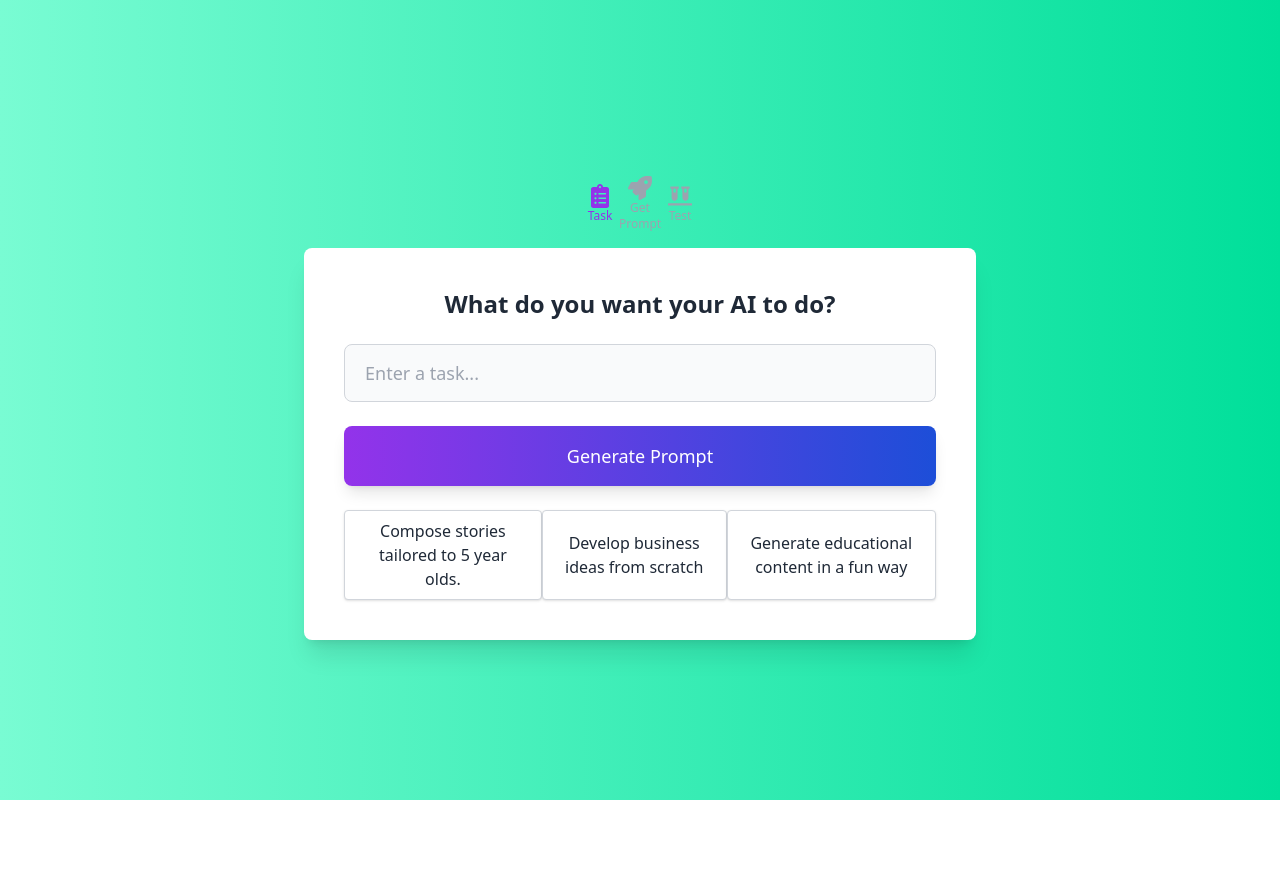
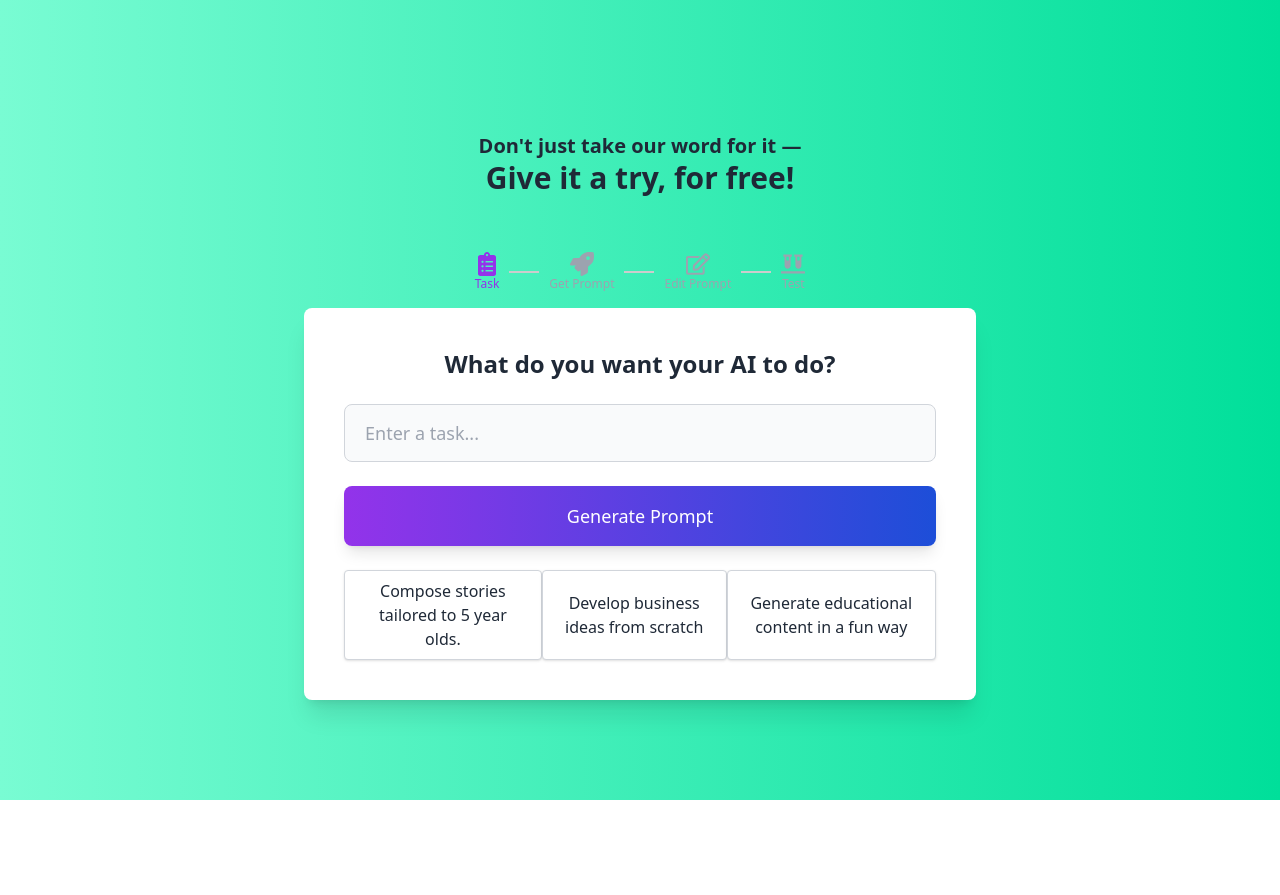
Before and after one commit to galcohavy10/GlidePrompt, a React (Create React App) app in the folder src/frontend/: page / in a window 1280 px wide. Shown: the part 800-1695 px from the top of the page. Built offline with nearby package versions, Linux system fonts and the light colour scheme.

Commit message:
basic demo status on all steps

```diff
--- a/src/frontend/src/components/Demo/Demo.jsx
+++ b/src/frontend/src/components/Demo/Demo.jsx
@@ -1,8 +1,8 @@
 import React, { useState, useEffect } from 'react';
 import axios from 'axios';
 import TestResponses from './TestResponses';
+import { DemoStatusBar } from './DemoStatusBar';  // Import the new component
 import Lottie from 'react-lottie';
-import { FaClipboardList, FaRocket, FaVials } from "react-icons/fa";
 import animationData from '../../assets/Animation-loadingBot.json'; // Import your Lottie JSON file
 
 function Demo() {
@@ -12,11 +12,6 @@ function Demo() {
   const [taskOptions, setTaskOptions] = useState([]);
 
   const [currentStep, setCurrentStep] = useState(0);
-  const steps = [
-    { name: 'Task', icon: <FaClipboardList />, description: 'User inputs a task' },
-    { name: 'Get Prompt', icon: <FaRocket />, description: 'System generates prompt' },
-    { name: 'Test', icon: <FaVials />, description: 'User tests the generated prompt' }
-  ];
 
   useEffect(() => {
 
@@ -98,41 +93,11 @@ function Demo() {
     await getSystemPrompt(userTask);
   };
 
-  const StatusBar = () => (
-    <div className="flex items-center justify-center my-4">
-      {steps.map((step, index) => (
-        <React.Fragment key={index}>
-          {index > 0 && (
-            // Line connecting the icons
-            <div
-              style={{
-                height: '2px',
-                backgroundColor: currentStep >= index ? '#6a0dad' : '#ccc', // purple when past or at the step, grey otherwise
-                flex: 1 // This ensures the lines expand to fill the space
-              }}
-            />
-          )}
-          <div
-            className={`flex flex-col items-center ${currentStep >= index ? 'text-purple-600' : 'text-gray-400'}`}
-            style={{ width: 40, textAlign: 'center' }} // Ensuring consistent spacing and alignment
-          >
-            <div className="text-2xl">
-              {step.icon}
-            </div>
-            <span className="text-xs">{step.name}</span>
-          </div>
-        </React.Fragment>
-      ))}
-    </div>
-  );
-
-
-
-
 
   if (isLoading) {
     return (
       <div className="flex flex-col items-center justify-center min-h-screen bg-gradient-to-r from-[#79fcd3] to-[#00df9a]">
+       <DemoStatusBar currentStep={currentStep} />
         <div className="w-full max-w-2xl p-10 space-y-6 bg-white rounded-lg shadow-xl transform transition-all hover:scale-105">
           <div className="flex flex-col items-center">
             <Lottie options={defaultOptions} height={250} width={300} />
@@ -152,7 +117,11 @@ function Demo() {
 
   return (
     <div className="flex flex-col items-center justify-center min-h-screen bg-gradient-to-r from-[#79fcd3] to-[#00df9a]">
-      <StatusBar />
+          <div className="text-center mt-8 mb-10">
+          <h2 className="text-xl font-semibold text-gray-800">Don't just take our word for it —</h2>
+          <h1 className="text-3xl font-bold text-gray-800">Give it a try, for free!</h1>
+        </div>
+      <DemoStatusBar currentStep={currentStep} />
       <form onSubmit={handleTaskSubmit} className="w-full max-w-2xl p-10 space-y-6 bg-white rounded-lg shadow-xl transform transition-all hover:scale-105">
         <h1 className="text-2xl font-bold text-center text-gray-800">What do you want your AI to do?</h1>
         <div>
--- /dev/null
+++ b/src/frontend/src/components/Demo/DemoStatusBar.jsx
@@ -0,0 +1,36 @@
+import React from 'react';
+import { FaClipboardList, FaRocket, FaRegEdit, FaVials } from "react-icons/fa";
+
+const steps = [
+    { name: 'Task', icon: <FaClipboardList />, description: 'User inputs a task' },
+    { name: 'Get Prompt', icon: <FaRocket />, description: 'System generates prompt' },
+    { name: 'Edit Prompt', icon: <FaRegEdit />, description: 'User edits the prompt' },
+    { name: 'Test', icon: <FaVials />, description: 'User tests the generated prompt' }
+  ];
+
+export const DemoStatusBar = ({ currentStep }) => (
+
+
+  <div className="flex items-center justify-center my-4">
+    {steps.map((step, index) => (
+      <React.Fragment key={index}>
+        <div className={`flex flex-col items-center ${currentStep >= index ? 'text-purple-600' : 'text-gray-400'}`}>
+          <div className="text-2xl">
+            {step.icon}
+          </div>
+          <span className="text-xs">{step.name}</span>
+        </div>
+        {index < steps.length - 1 && (
+          <div
+            style={{
+              height: '2px',
+              backgroundColor: currentStep > index ? '#6a0dad' : '#ccc', // Change line color based on step
+              width: 30, // Set a fixed width for the line
+              margin: '0 10px' // Add horizontal spacing
+            }}
+          />
+        )}
+      </React.Fragment>
+    ))}
+  </div>
+);
--- a/src/frontend/src/components/Demo/TestResponses.jsx
+++ b/src/frontend/src/components/Demo/TestResponses.jsx
@@ -2,6 +2,7 @@ import React, { useState, useEffect } from 'react';
 import axios from 'axios';
 import ChatResponsePreview from './ChatResponsePreview';
 import { FaCogs } from "react-icons/fa";
+import { DemoStatusBar } from './DemoStatusBar';
 
 // Import SVGs as React components
 import { ReactComponent as ChatGPTIcon } from '../../assets/chatgpt-icon.svg';
@@ -17,6 +18,10 @@ function TestResponses({ initialPrompt }) {
   const [claudeResponse, setClaudeResponse] = useState('');
   const [replicateResponse, setReplicateResponse] = useState('');
   const [geminiResponse, setGeminiResponse] = useState('');
+
+   // Adjust the currentStep based on the systemMessage and isEditingSystemMessage states
+  const currentStep = isEditingSystemMessage ? 2 : (systemMessage ? 3 : 1);
+
 
   useEffect(() => {
     if (initialPrompt) {
@@ -91,6 +96,7 @@ function TestResponses({ initialPrompt }) {
 
   return (
     <div className="flex flex-col items-center justify-center min-h-screen bg-gradient-to-r from-[#79fcd3] to-[#00df9a]">
+      <DemoStatusBar currentStep={currentStep}/>
       {isEditingSystemMessage ? (
         <form onSubmit={handleSaveSystemMessage} className="w-full max-w-2xl p-10 space-y-8 bg-white rounded-lg shadow-xl transform transition-all hover:scale-105">
           { /* Add settings cogs icon next to header */}
```
